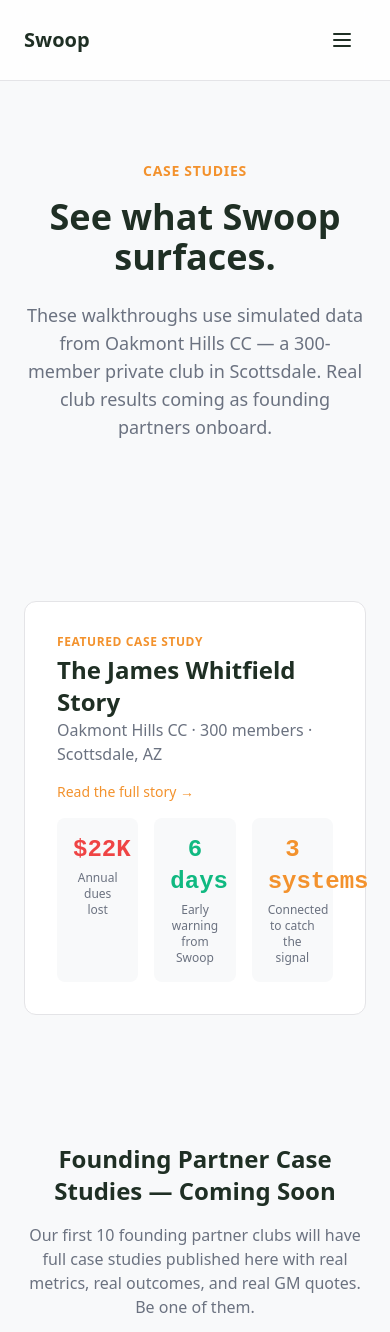
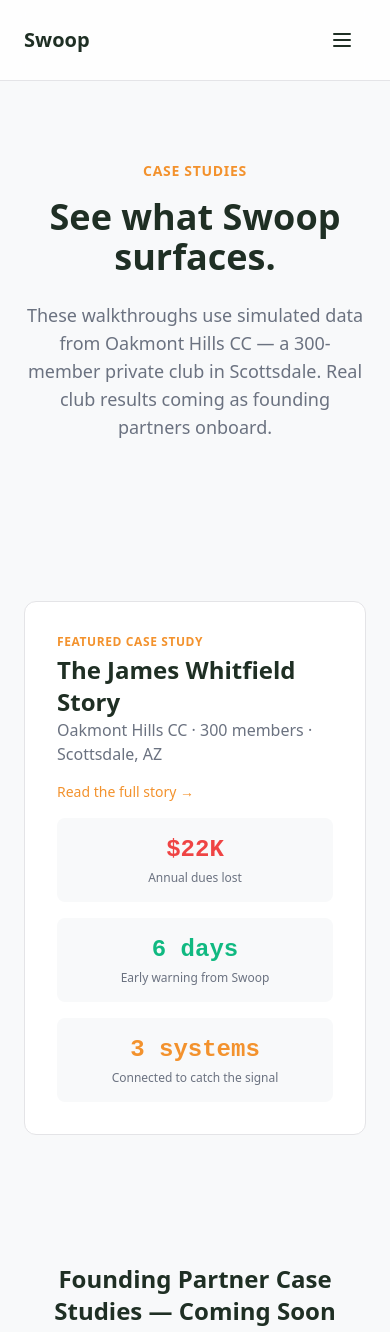
Before and after one commit to ty-hayes-82/swoop-member-intelligence-website, a Next.js app: page /case-studies in a window 390 px wide. Shown: the top 1332 px of the page. Built offline with nearby package versions, Linux system fonts and the light colour scheme.

Commit message:
Add CaseStudyCard component

```diff
--- a/app/case-studies/page.jsx
+++ b/app/case-studies/page.jsx
@@ -1,5 +1,6 @@
 import Link from 'next/link'
 import CTASection from '@/components/CTASection'
+import CaseStudyCard from '@/components/CaseStudyCard'
 
 export const metadata = {
   title: 'Case Studies',
@@ -21,30 +22,17 @@
 
       <section className="py-20 px-6">
         <div className="max-w-container mx-auto">
-          <Link href="/case-studies/oakmont-hills" className="block bg-swoop-card border border-swoop-border rounded-xl p-8 hover:shadow-lg transition group">
-            <div className="flex flex-col md:flex-row md:items-center md:justify-between gap-4 mb-4">
-              <div>
-                <p className="text-xs font-bold text-swoop-accent uppercase tracking-wider mb-1">Featured Case Study</p>
-                <h2 className="text-2xl font-bold group-hover:text-swoop-accent transition">The James Whitfield Story</h2>
-                <p className="text-swoop-muted">Oakmont Hills CC · 300 members · Scottsdale, AZ</p>
-              </div>
-              <span className="text-sm text-swoop-accent font-medium">Read the full story →</span>
-            </div>
-            <div className="grid grid-cols-3 gap-4 mt-4">
-              <div className="bg-swoop-bg rounded-lg p-4 text-center">
-                <p className="font-mono text-2xl font-bold text-red-500">$22K</p>
-                <p className="text-xs text-swoop-muted mt-1">Annual dues lost</p>
-              </div>
-              <div className="bg-swoop-bg rounded-lg p-4 text-center">
-                <p className="font-mono text-2xl font-bold text-swoop-green">6 days</p>
-                <p className="text-xs text-swoop-muted mt-1">Early warning from Swoop</p>
-              </div>
-              <div className="bg-swoop-bg rounded-lg p-4 text-center">
-                <p className="font-mono text-2xl font-bold text-swoop-accent">3 systems</p>
-                <p className="text-xs text-swoop-muted mt-1">Connected to catch the signal</p>
-              </div>
-            </div>
-          </Link>
+          <CaseStudyCard
+            href="/case-studies/oakmont-hills"
+            eyebrow="Featured Case Study"
+            title="The James Whitfield Story"
+            subtitle="Oakmont Hills CC · 300 members · Scottsdale, AZ"
+            stats={[
+              { value: '$22K', label: 'Annual dues lost', color: 'text-red-500' },
+              { value: '6 days', label: 'Early warning from Swoop', color: 'text-swoop-green' },
+              { value: '3 systems', label: 'Connected to catch the signal', color: 'text-swoop-accent' },
+            ]}
+          />
         </div>
       </section>
 
--- /dev/null
+++ b/components/CaseStudyCard.jsx
@@ -0,0 +1,31 @@
+import Link from 'next/link'
+
+export default function CaseStudyCard({ href, eyebrow, title, subtitle, stats = [] }) {
+  return (
+    <Link
+      href={href}
+      className="block bg-swoop-card border border-swoop-border rounded-xl p-8 hover:shadow-lg transition group"
+    >
+      <div className="flex flex-col md:flex-row md:items-center md:justify-between gap-4 mb-4">
+        <div>
+          {eyebrow && (
+            <p className="text-xs font-bold text-swoop-accent uppercase tracking-wider mb-1">{eyebrow}</p>
+          )}
+          <h2 className="text-2xl font-bold group-hover:text-swoop-accent transition">{title}</h2>
+          {subtitle && <p className="text-swoop-muted">{subtitle}</p>}
+        </div>
+        <span className="text-sm text-swoop-accent font-medium">Read the full story →</span>
+      </div>
+      {stats.length > 0 && (
+        <div className="grid grid-cols-1 sm:grid-cols-3 gap-4 mt-4">
+          {stats.map((stat) => (
+            <div key={stat.label} className="bg-swoop-bg rounded-lg p-4 text-center">
+              <p className={`font-mono text-2xl font-bold ${stat.color || 'text-swoop-green'}`}>{stat.value}</p>
+              <p className="text-xs text-swoop-muted mt-1">{stat.label}</p>
+            </div>
+          ))}
+        </div>
+      )}
+    </Link>
+  )
+}
```
